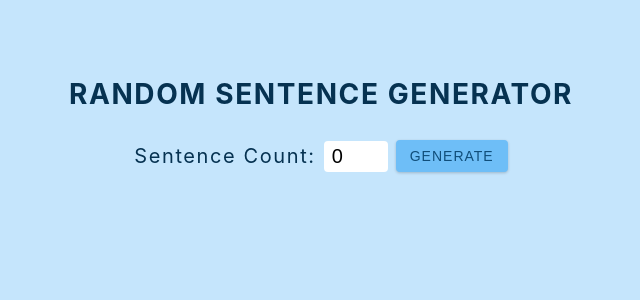
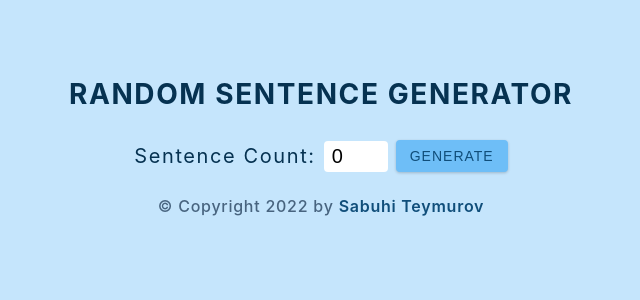
Before and after one commit to sabuhiteymurov/random-sentence-generator, a React (Create React App) app: page / in a window 1280 px wide. Shown: the top 300 px of the page, without its empty margins (319-959 px from the left). Built offline with nearby package versions, Linux system fonts and the light colour scheme.

Commit message:
Added copyright line

```diff
--- a/src/App.js
+++ b/src/App.js
@@ -57,6 +57,12 @@ function App() {
           Generate
         </button>
       </form>
+      <footer className='footer'>
+        &copy; Copyright {new Date().getFullYear()} by{' '}
+        <a className='footer__link' href='https://github.com/MrTeymurov'>
+          Sabuhi Teymurov
+        </a>
+      </footer>
       {isLoading ? (
         <div className='spinner'>
           <AiOutlineLoading3Quarters
--- a/src/style/index.css
+++ b/src/style/index.css
@@ -158,7 +158,7 @@ h3 {
   text-transform: capitalize;
   letter-spacing: 0.1rem;
   margin-top: 2rem;
-  margin-bottom: 4rem;
+  margin-bottom: 1.4rem;
   display: -webkit-box;
   display: -ms-flexbox;
   display: flex;
@@ -218,4 +218,25 @@ button {
             transform: rotate(360deg);
   }
 }
+
+.footer {
+  letter-spacing: 0.75px;
+  color: #48647f;
+  text-align: center;
+  font-size: 1rem;
+  font-weight: 500;
+  margin-bottom: 1.4rem;
+}
+
+.footer__link {
+  color: #104e7a;
+  font-weight: 600;
+  cursor: pointer;
+  -webkit-transition: all 0.3s;
+  transition: all 0.3s;
+}
+
+.footer__link:hover {
+  color: #2d87c8;
+}
 /*# sourceMappingURL=index.css.map */
--- a/src/style/index.scss
+++ b/src/style/index.scss
@@ -176,7 +176,7 @@ h3 {
   text-transform: capitalize;
   letter-spacing: $spacing;
   margin-top: 2rem;
-  margin-bottom: 4rem;
+  margin-bottom: 1.4rem;
   display: flex;
   justify-content: center;
   align-items: center;
@@ -219,3 +219,23 @@ button {
     transform: rotate(360deg);
   }
 }
+
+.footer {
+  letter-spacing: 0.75px;
+  color: $clr-grey-4;
+  text-align: center;
+  font-size: 1rem;
+  font-weight: 500;
+  margin-bottom: 1.4rem;
+
+  &__link {
+    color: $clr-primary-2;
+    font-weight: 600;
+    cursor: pointer;
+    transition: all 0.3s;
+
+    &:hover {
+      color: $clr-primary-4;
+    }
+  }
+}
```
Also changed, not shown: 1 other file (tests, documents, lock files or other folders).
